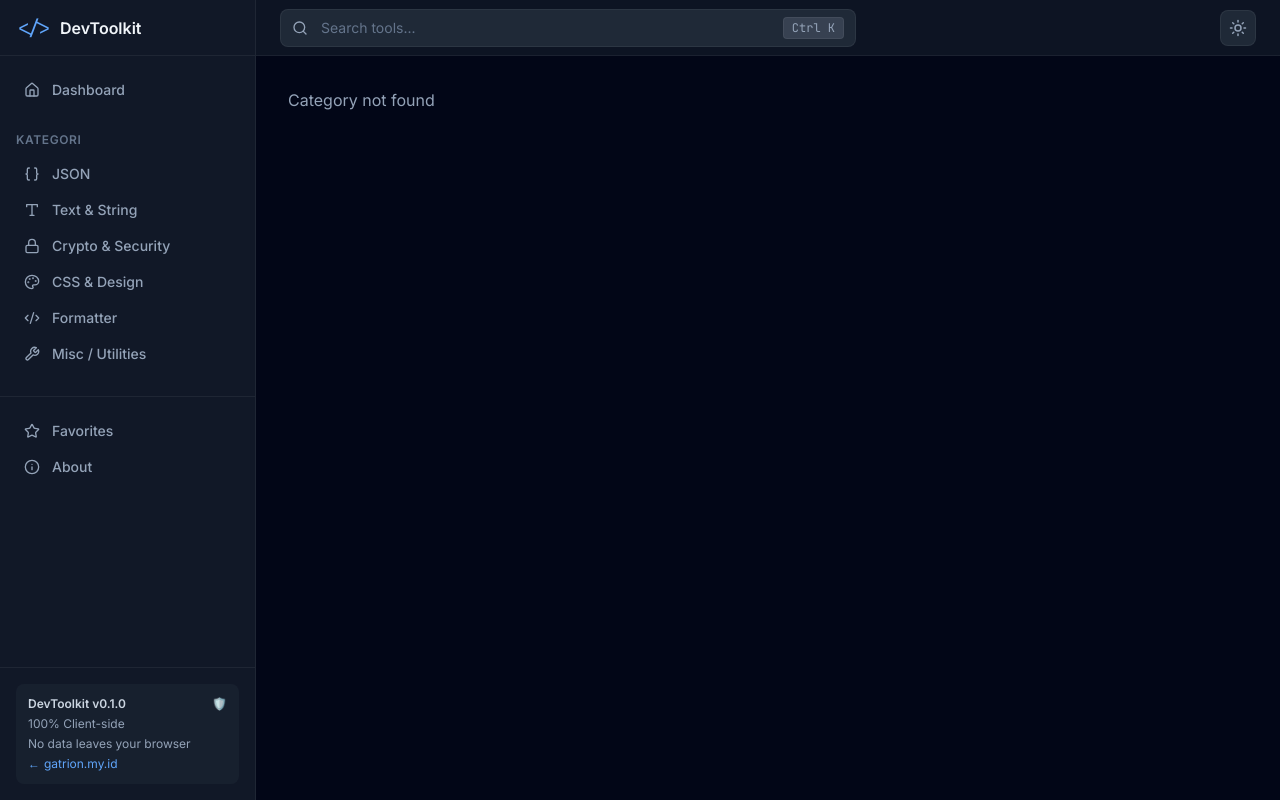
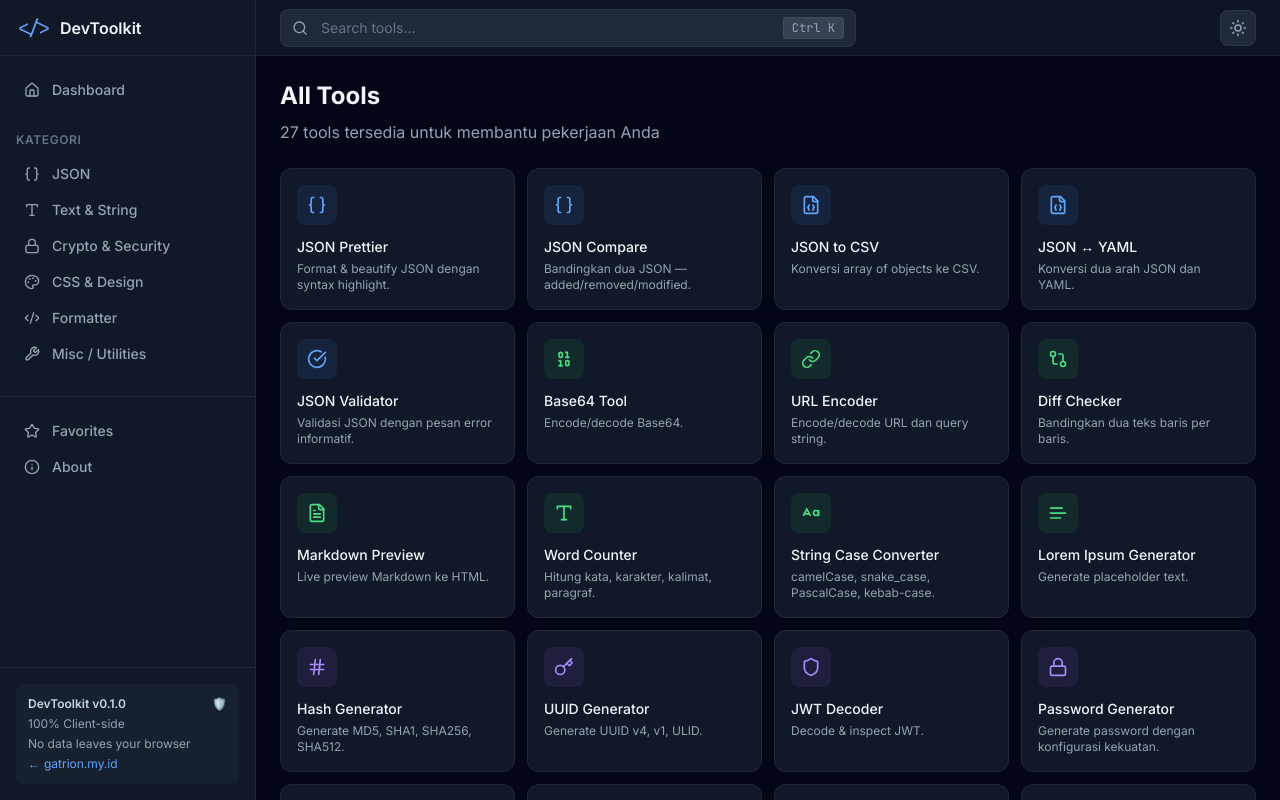
Before and after one commit to adi-santoso/kit.gatrion, a React (Vite) app: page /all in a window 1280 px wide. Built offline with nearby package versions, Linux system fonts and the light colour scheme.

Commit message:
feat: add All Tools page
- Create AllTools.jsx page to display all 28 tools
- Add /all route in App.jsx
- Fix 'View all tools' link in Dashboard
- Display tools in 4-column grid with light/dark theme support

```diff
--- a/src/App.jsx
+++ b/src/App.jsx
@@ -7,6 +7,7 @@
 import Header from './components/layout/Header'
 import SearchModal from './components/ui/SearchModal'
 import Dashboard from './pages/Dashboard'
+import AllTools from './pages/AllTools'
 import CategoryPage from './pages/CategoryPage'
 import ToolPage from './pages/ToolPage'
 import Favorites from './pages/Favorites'
@@ -49,6 +50,7 @@
           <main className="flex-1 overflow-y-auto">
             <Routes>
               <Route path="/" element={<Dashboard />} />
+              <Route path="/all" element={<AllTools />} />
               <Route path="/favorites" element={<Favorites />} />
               <Route path="/about" element={<About />} />
               <Route path="/:category" element={<CategoryPage />} />
--- /dev/null
+++ b/src/pages/AllTools.jsx
@@ -0,0 +1,41 @@
+import { Link } from 'react-router-dom'
+import { motion } from 'framer-motion'
+import * as Icons from 'lucide-react'
+import { tools } from '../data/tools'
+
+export default function AllTools() {
+  return (
+    <motion.div
+      className="p-6"
+      initial={{ opacity: 0, y: 20 }}
+      animate={{ opacity: 1, y: 0 }}
+      transition={{ duration: 0.3 }}
+    >
+      <div className="mb-6">
+        <h1 className="text-2xl font-bold text-slate-900 dark:text-slate-100 mb-2">All Tools</h1>
+        <p className="text-slate-600 dark:text-slate-400">
+          {tools.length} tools tersedia untuk membantu pekerjaan Anda
+        </p>
+      </div>
+
+      <div className="grid grid-cols-2 md:grid-cols-4 gap-3">
+        {tools.map((tool) => {
+          const Icon = Icons[tool.icon]
+          return (
+            <Link
+              key={tool.id}
+              to={tool.path}
+              className="group bg-white dark:bg-gray-900 border border-slate-200 dark:border-white/[0.06] rounded-xl p-4 hover:border-slate-300 dark:hover:border-white/20 hover:scale-[1.02] transition-all duration-200 cursor-pointer"
+            >
+              <div className={`w-10 h-10 rounded-lg flex items-center justify-center mb-3 ${tool.iconBg}`}>
+                <Icon size={20} className={tool.iconColor} />
+              </div>
+              <p className="font-medium text-sm text-slate-900 dark:text-slate-100 mb-1">{tool.name}</p>
+              <p className="text-xs text-slate-600 dark:text-slate-400 line-clamp-2">{tool.description}</p>
+            </Link>
+          )
+        })}
+      </div>
+    </motion.div>
+  )
+}
```
